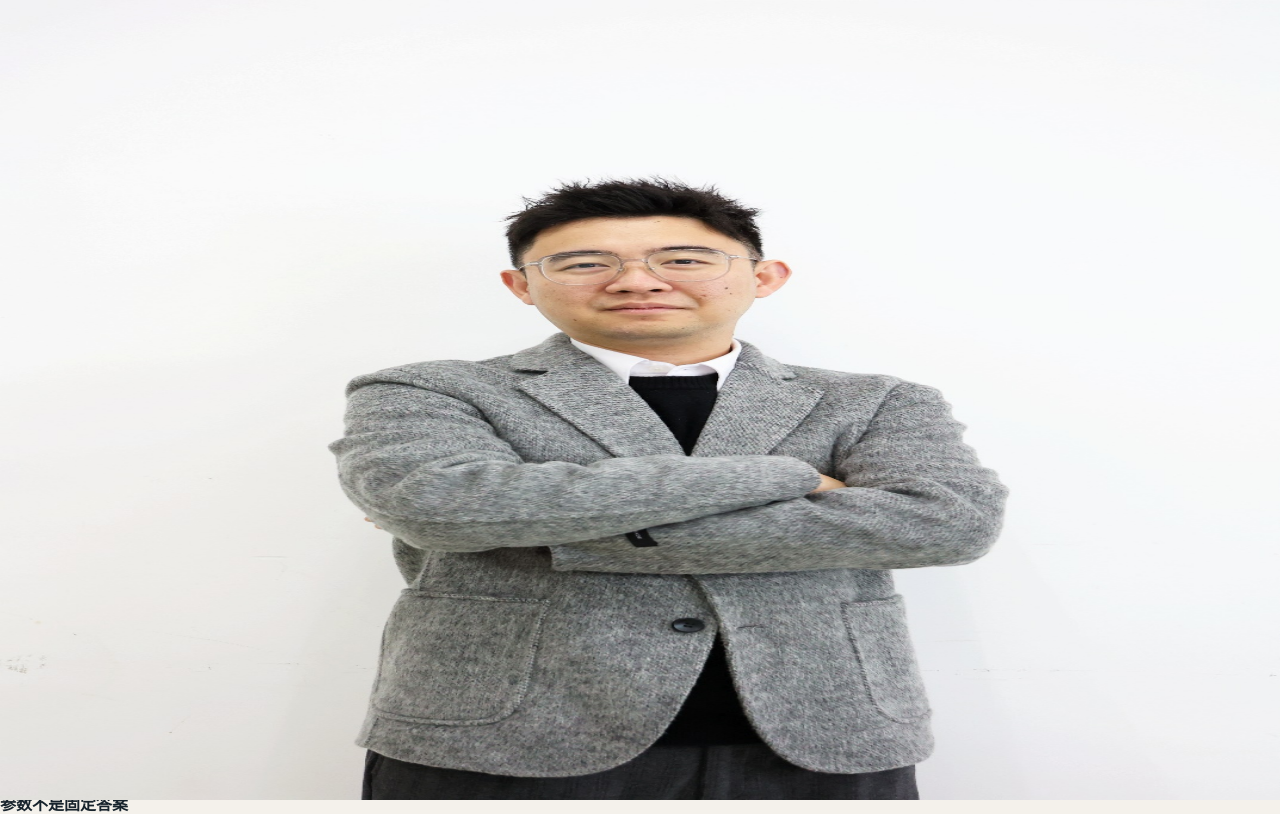
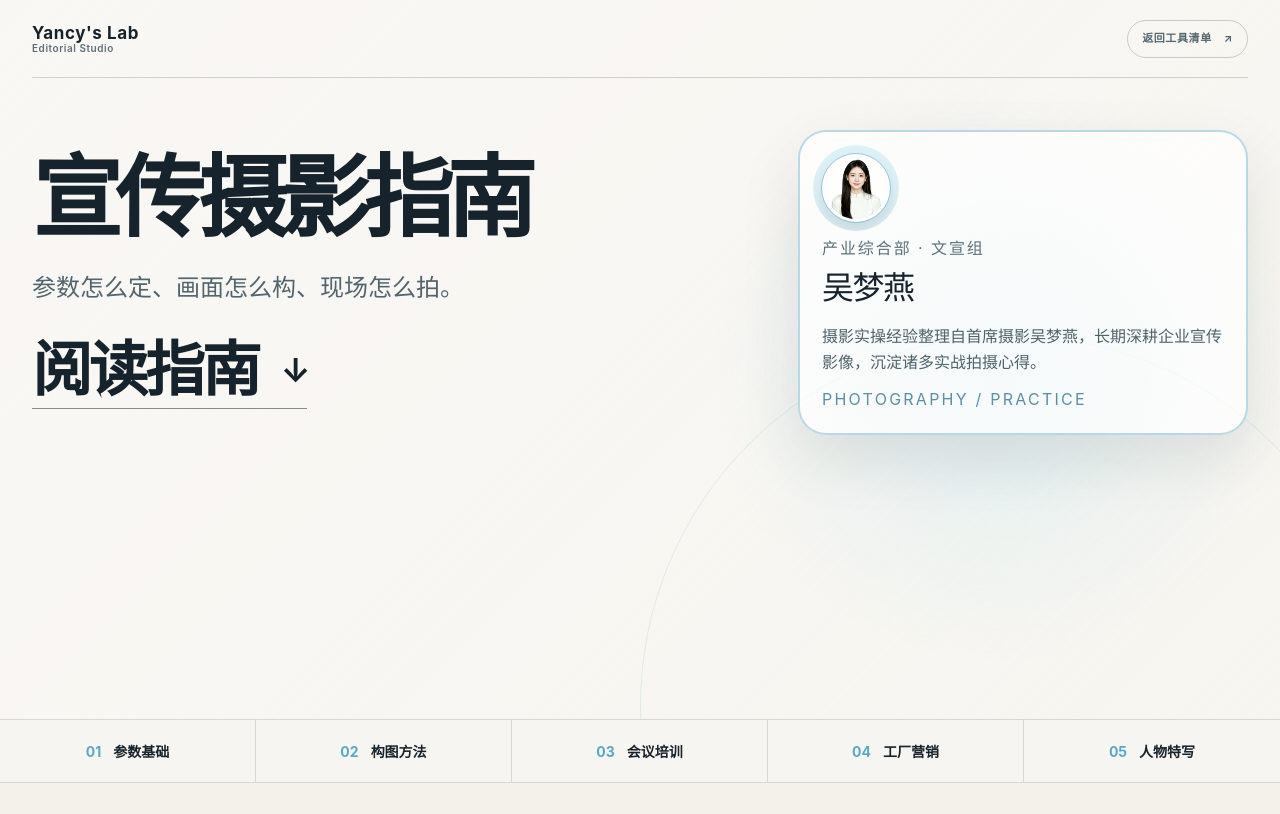
Before and after one commit to Yancyy0/Y-Lab-Editorial-Studio, a Next.js app: page /tools/methods/editorial-photography in a window 1280 px wide. Shown: the top 814 px of the page. Built offline with nearby package versions, Linux system fonts and the light colour scheme.

Commit message:
Create layout.tsx

```diff
--- /dev/null
+++ b/app/tools/methods/editorial-photography/layout.tsx
@@ -0,0 +1,13 @@
+import "./photography.css";
+
+export default function PhotographyLayout({
+  children,
+}: Readonly<{
+  children: React.ReactNode;
+}>) {
+  return (
+    <div className="photography-guide-page">
+      {children}
+    </div>
+  );
+}
```
